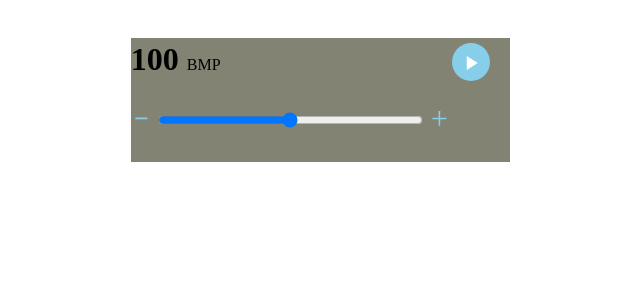
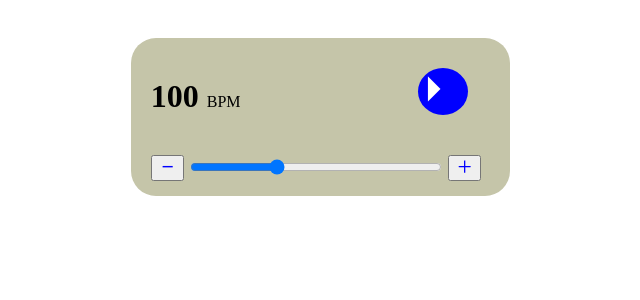
Before and after one commit to FarzadForuozanfar/Website-design-programming, a PHP site: page / in a window 1280 px wide. Shown: the top 300 px of the page, without its empty margins (130-770 px from the left). Run offline with PHP 8.4, Linux system fonts and the light colour scheme; some libraries are stand-ins or nearby versions.

Commit message:
second commit

```diff
--- a/Assignment14/metronome/index.html
+++ b/Assignment14/metronome/index.html
@@ -9,29 +9,31 @@
         <meta name="author" content="farzad foroozanfar">
         <meta name="viewport" content="width=device-width, initial-scale=1.0">
         <link type="text/css" rel="stylesheet" href="styles.css">
-        <link href="https://fonts.googleapis.com/icon?family=Material+Icons" rel="stylesheet">
+        <link rel="stylesheet" href="https://maxcdn.bootstrapcdn.com/font-awesome/4.3.0/css/font-awesome.min.css">
         <link href="https://fonts.googleapis.com/icon?family=Material+Icons" rel="stylesheet">
         <link rel="stylesheet" href="https://cdnjs.cloudflare.com/ajax/libs/font-awesome/4.7.0/css/font-awesome.min.css">
     </head>
     <body>
         <div id="main">
             <div class="row-2">
-                <h1 style="position: relative; top: 0px;">
+                <h1 id="bpm-value" style="position: relative; top: 0px;">
                     100
                 </h1>
 
-                <p>BMP</p>
-                <button>
-                    <span class="material-icons red-color">play_arrow</span>
+                <p>BPM</p>
+                <button id="play-btn" onclick="play_btn()">
+                    &#x23F5;
                 </button>
+
             </div>
 
             <div class="row-2">
 
-                <b><svg xmlns="http://www.w3.org/2000/svg" aria-hidden="true" role="img" width="1.3em" height="1.3em" preserveAspectRatio="xMidYMid meet" viewBox="0 0 24 24"><path fill="currentColor" d="M19 13H5v-2h14v2Z"/></svg></b>
-                <input type="range" style="width: 70%;">
-                <b><svg xmlns="http://www.w3.org/2000/svg" aria-hidden="true" role="img" width="1.3em" height="1.3em" preserveAspectRatio="xMidYMid meet" viewBox="0 0 1024 1024"><path fill="currentColor" d="M482 152h60q8 0 8 8v704q0 8-8 8h-60q-8 0-8-8V160q0-8 8-8Z"/><path fill="currentColor" d="M176 474h672q8 0 8 8v60q0 8-8 8H176q-8 0-8-8v-60q0-8 8-8Z"/></svg></b>
+                <button id="minus" onclick="Mines()"><svg  xmlns="http://www.w3.org/2000/svg" aria-hidden="true" role="img" width="1.3em" height="1.3em" preserveAspectRatio="xMidYMid meet" viewBox="0 0 24 24"><path fill="currentColor" d="M19 13H5v-2h14v2Z"/></svg></button>
+                <input type="range" id="metronome-bar" onclick="change_value()" style="width: 70%;" value="100" min="40" max="218" step="1">
+                <button id="plus" onclick="Plus()"><svg xmlns="http://www.w3.org/2000/svg" aria-hidden="true" role="img" width="1.3em" height="1.3em" preserveAspectRatio="xMidYMid meet" viewBox="0 0 1024 1024"><path fill="currentColor" d="M482 152h60q8 0 8 8v704q0 8-8 8h-60q-8 0-8-8V160q0-8 8-8Z"/><path fill="currentColor" d="M176 474h672q8 0 8 8v60q0 8-8 8H176q-8 0-8-8v-60q0-8 8-8Z"/></svg></button>
             </div>
         </div>
+        <script src="scripts.js"></script>
     </body>
 </html>
--- /dev/null
+++ b/Assignment14/metronome/scripts.js
@@ -0,0 +1,55 @@
+var bpm_output = document.getElementById("bpm-value");
+var play_status = "puase";
+var play = document.getElementById("play-btn");
+bpm_value = document.getElementById("metronome-bar").value;
+var time ;
+var beep = new Audio("beep.wav");
+
+function play_btn()
+{
+    if(play_status == "puase")
+    {
+        play_status = "play";
+        bpm_value = document.getElementById("metronome-bar").value;
+        alert(bpm_value);
+        time = setInterval(sound,bpm_value);
+        play.innerHTML = "&#x23F8";
+
+    }
+    else
+    {
+        play_status = "puase";
+        clearInterval(time);
+        play.innerHTML = "&#x23F5";
+        beep.pause();
+
+    }
+}
+function sound()
+{
+
+        bpm_value = document.getElementById("metronome-bar").value;
+        beep.play();
+
+}
+function change_value()
+{
+    bpm_value = document.getElementById("metronome-bar").value;
+    bpm_output.innerHTML = bpm_value;
+    if(play_status == "puase")
+    {
+        clearInterval(time);
+        play_btn();
+    }
+}
+function Plus(){
+    bpm_value = document.getElementById("metronome-bar");
+    bpm_value.stepUp();
+    bpm_output.innerHTML = bpm_value.value;
+}
+function Mines(){
+
+    bpm_value = document.getElementById("metronome-bar");
+    bpm_value.stepDown();
+    bpm_output.innerHTML = bpm_value.value;
+}
--- a/Assignment14/metronome/styles.css
+++ b/Assignment14/metronome/styles.css
@@ -1,17 +1,25 @@
+*
+{
+    box-sizing: border-box;
+    outline: none;
+}
 #main
 {
     box-sizing: border-box;
     width: 30%;
     position: relative;
+    padding-bottom: 15px;
     display: flex;
     flex-wrap: wrap;
-    background-color: rgb(131, 131, 115);
+    border-radius: 25px;
+    background-color: rgb(197, 197, 169);
     top: 30px;
     left: 20%;
 }
 .row-2
 {
-    margin-bottom: 30px;
+    padding-left: 20px;
+    margin-top: 40px;
     box-sizing: border-box;
     height: 50%;
     width: 100%;
@@ -21,30 +29,29 @@
 {
     display: inline;
 }
-.row-2 button
+
+.row-2 #play-btn
 {
-    position: relative;
-    top: 5px;
-    left: 60%;
-    background-color: skyblue;
-    padding-left: 5.5px;
-    padding-top: 5px;
-    width: 38px;
-    height: 38px;
+    text-align: justify;
+    color: white;
+    font-size: 35px;
+    position: absolute;
+    top: 19%;
+    right: 11%;
+    background-color: blue;
     border-style: none;
-    border-radius: 100%;
+    padding: 1px 7px 5px 6px;
+    border-radius: 50%;
+    width: 50px;
 }
-.row-2 button:hover
+.row-2 #play-btn:hover
 {
-    border-style: solid;
-    border-width: 2.2px;
-    border-color: lightblue;
+    background-color: lightblue;
 }
-.row-2 button:active
+.row-2 #play-btn:active
 {
-    border-style: solid;
-    border-width: 2.2px;
-    border-color: white;
+    background-color: blue;
+    transform: scale(1.1,1.1);
 }
 .red-color
 {
@@ -52,5 +59,9 @@
 }
 svg
 {
-    color: skyblue;
+    color: blue;
 }
+svg:hover
+{
+    cursor: pointer;
+}
```
Also changed, not shown: 2 other files.
